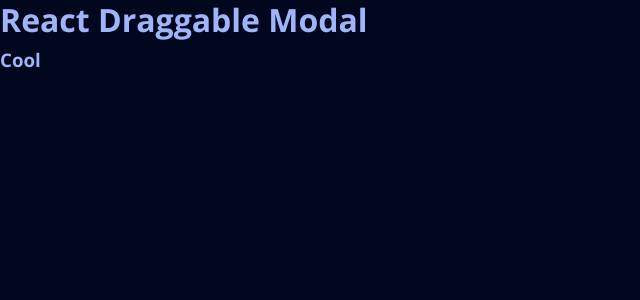
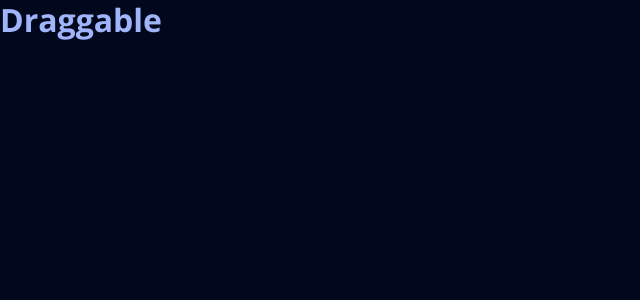
Before and after one commit to gebrina/draggable-modal, a React (Vite) app: page / in a window 1280 px wide. Shown: the top 300 px of the page, without its empty margins (0-640 px from the left). Built offline with nearby package versions, Linux system fonts and the light colour scheme.

Commit message:
configure routing and re-use common page component

```diff
--- a/src/App.tsx
+++ b/src/App.tsx
@@ -1,8 +1,14 @@
+import { BrowserRouter, Route, Routes } from "react-router-dom";
+import { HomePage } from "./pages/home";
+import { NotFoundPage } from "./pages/not-found";
+
 export const App = () => {
   return (
-    <div>
-      <h1>React Draggable Modal</h1>
-      <h3>Cool</h3>
-    </div>
+    <BrowserRouter>
+      <Routes>
+        <Route path="/" element={<HomePage />} />
+        <Route path="*" element={<NotFoundPage />} />
+      </Routes>
+    </BrowserRouter>
   );
 };
--- /dev/null
+++ b/src/common/index.ts
@@ -0,0 +1 @@
+export * from "./page/Page";
--- a/src/pages/home/HomePage.style.tsx
+++ b/src/pages/home/HomePage.style.tsx
@@ -1,6 +1,7 @@
 import styled from "@emotion/styled";
 import { motion } from "motion/react";
+import { Page } from "../../common";
 
-export const Page = styled(motion.div)``;
+export const StyledPage = styled(Page)``;
 
-export const PageTitle = styled(motion.h1)``;
+export const Title = styled(motion.h1)``;
--- a/src/pages/home/HomePage.tsx
+++ b/src/pages/home/HomePage.tsx
@@ -1,9 +1,9 @@
-import { Page, PageTitle } from "./HomePage.style";
+import { StyledPage, Title } from "./HomePage.style";
 
 export const HomePage = () => {
   return (
-    <Page>
-      <PageTitle>Draggable Modal</PageTitle>
-    </Page>
+    <StyledPage>
+      <Title>Draggable</Title>
+    </StyledPage>
   );
 };
--- /dev/null
+++ b/src/pages/home/index.ts
@@ -0,0 +1 @@
+export * from "./HomePage";
--- a/src/pages/not-found/NotFoundPage.tsx
+++ b/src/pages/not-found/NotFoundPage.tsx
@@ -1 +1,8 @@
-export const NotFoundPage = () => {};
+import { Message, StyledPage, Title } from "./NotFoundStyle";
+
+export const NotFoundPage = () => (
+  <StyledPage>
+    <Title>Page Not Found</Title>
+    <Message>Honestly speaking nothing is here🫡!</Message>
+  </StyledPage>
+);
--- a/src/pages/not-found/NotFoundStyle.tsx
+++ b/src/pages/not-found/NotFoundStyle.tsx
@@ -0,0 +1,8 @@
+import styled from "@emotion/styled";
+import { motion } from "motion/react";
+import { Page } from "../../common";
+
+export const StyledPage = styled(Page)``;
+export const Title = styled(motion.h1)``;
+
+export const Message = styled(motion.p)``;
--- /dev/null
+++ b/src/pages/not-found/index.ts
@@ -0,0 +1 @@
+export * from "./NotFoundPage";
```
